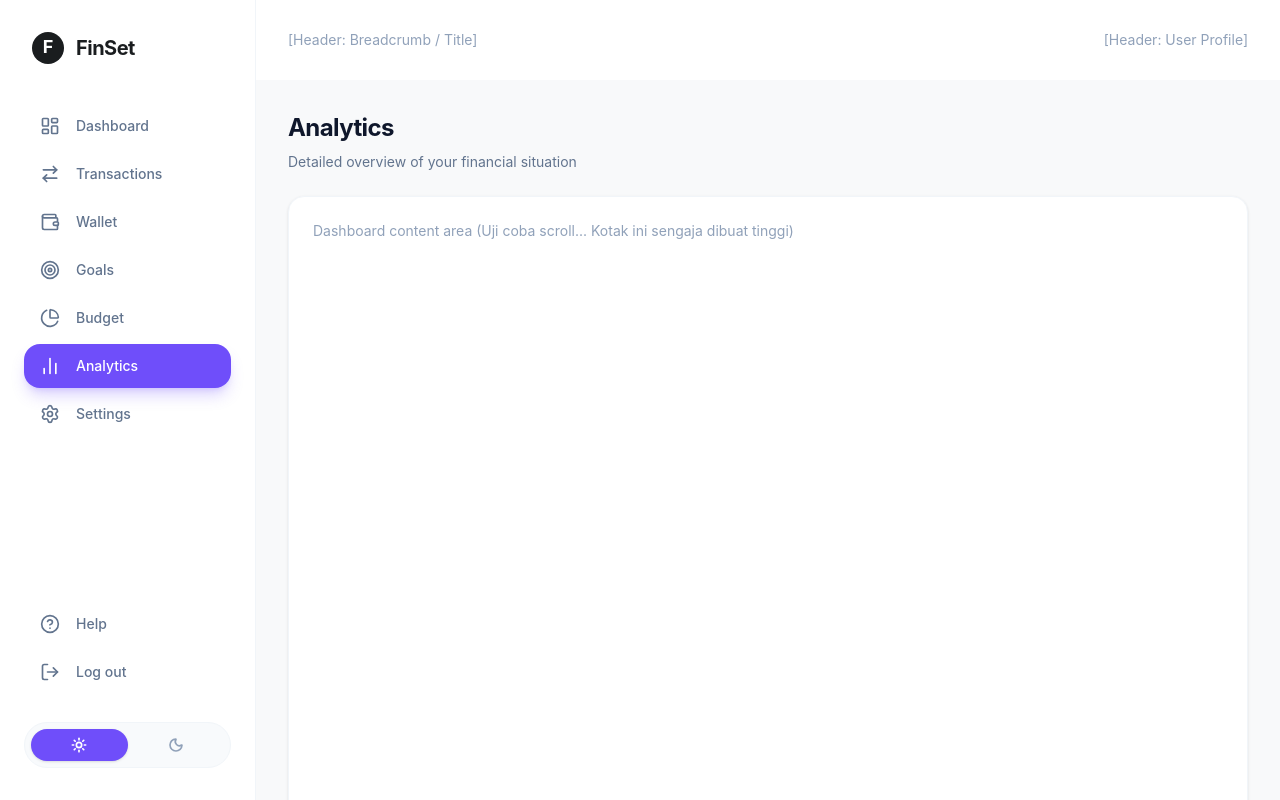
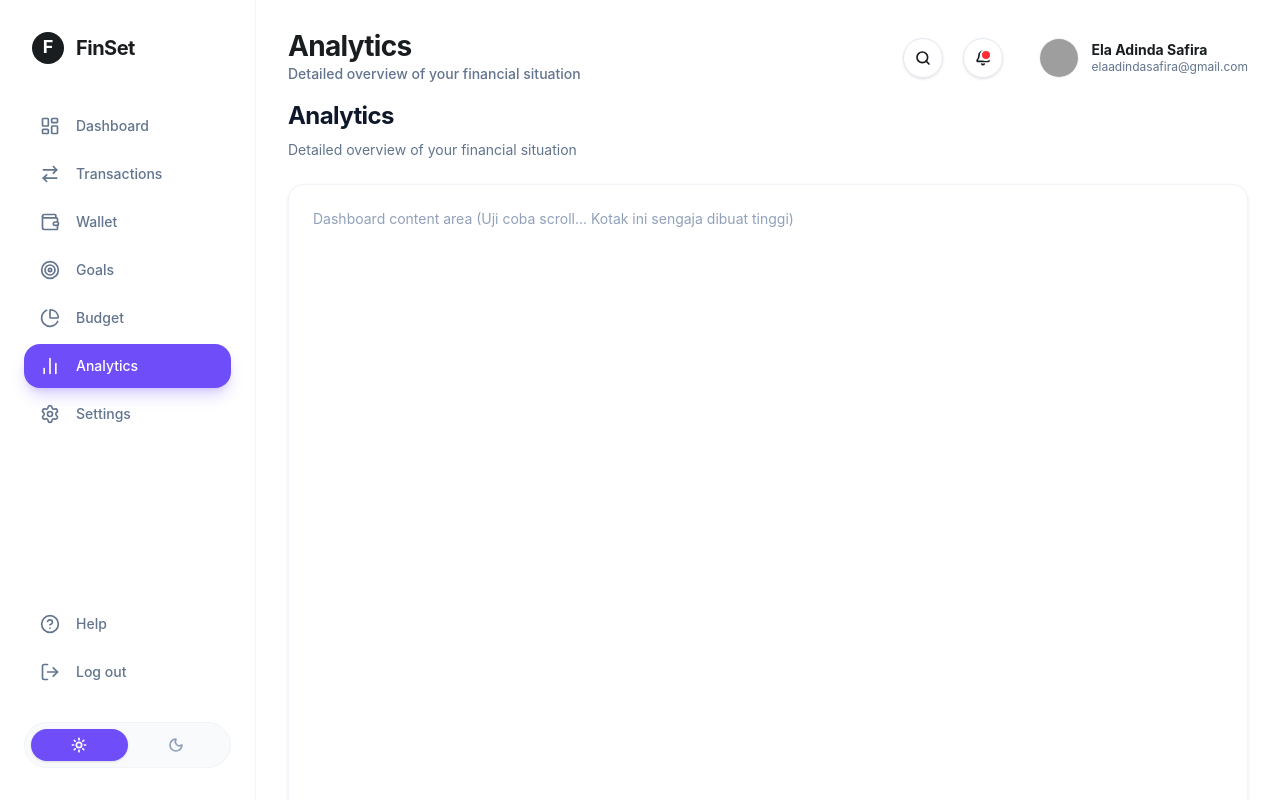
Before and after one commit to achraflyy48/FINSET-APP, a Vue app: page / in a window 1280 px wide. Built offline with nearby package versions, Linux system fonts and the light colour scheme; grey boxes are pictures that could not be loaded.

Commit message:
feat: add HeaderBar component for enhanced layout and user profile display

```diff
--- a/src/App.vue
+++ b/src/App.vue
@@ -1,20 +1,17 @@
 <script setup>
 import { RouterView } from 'vue-router'
 import SidebarNav from './components/SidebarNav.vue'
+import HeaderBar from './components/HeaderBar.vue' // 1. Import komponen baru
 </script>
 
 <template>
-  <div class="flex h-screen w-screen overflow-hidden bg-[#F8F9FA] text-[#1A1D1F]">
+  <div class="flex h-screen w-screen overflow-hidden bg-white text-[#1A1D1F]">
     <SidebarNav />
-    <div class="flex-1 h-full flex flex-col overflow-hidden">
-      <header
-        class="h-20 bg-white border-slate-100 flex items-center justify-between px-8 shrink-0"
-      >
-        <div class="text-sm text-slate-400">[Header: Breadcrumb / Title]</div>
-        <div class="text-sm text-slate-400">[Header: User Profile]</div>
-      </header>
 
-      <main class="flex-1 overflow-y-auto p-8">
+    <div class="flex-1 h-full flex flex-col overflow-hidden bg-white">
+      <HeaderBar />
+
+      <main class="flex-1 overflow-y-auto px-8 pb-8">
         <RouterView />
       </main>
     </div>
--- /dev/null
+++ b/src/components/HeaderBar.vue
@@ -0,0 +1,51 @@
+<script setup>
+import { Search, Bell } from 'lucide-vue-next'
+//DATA STATIS / DATA SEMENTARA
+const userProfile = {
+  name: 'Ela Adinda Safira',
+  email: 'elaadindasafira@gmail.com',
+  avatar: 'https://i.pravatar.cc/150?img=47', //FOTO PROFIL SEMENTARA
+}
+</script>
+
+<template>
+  <header class="flex items-center justify-between pt-8 px-8 pb-4 shrink-0">
+    <div>
+      <h1 class="text-[28px] font-bold text-[#1A1D1F] tracking-tight leading-none mb-1">
+        Analytics
+      </h1>
+      <p class="text-sm text-slate-500 font-medium">
+        Detailed overview of your financial situation
+      </p>
+    </div>
+
+    <div class="flex items-center gap-5">
+      <button
+        class="w-10 h-10 rounded-full border border-slate-200 flex items-center justify-center text-[#1A1D1F] hover:bg-slate-50 transition-all shadow-sm"
+      >
+        <Search class="w-4 h-4 stroke-[2.5px]" />
+      </button>
+
+      <button
+        class="relative w-10 h-10 rounded-full border border-slate-200 flex items-center justify-center text-[#1A1D1F] hover:bg-slate-50 transition-all shadow-sm"
+      >
+        <Bell class="w-4 h-4 stroke-[2.5px]" />
+        <span
+          class="absolute top-2.5 right-2.5 w-2 h-2 bg-red-500 rounded-full border-2 border-white box-content"
+        ></span>
+      </button>
+
+      <div class="flex items-center gap-3 pl-2 ml-2 cursor-pointer group">
+        <img
+          :src="userProfile.avatar"
+          alt="User Avatar"
+          class="w-10 h-10 rounded-full object-cover border border-slate-100 group-hover:ring-2 ring-[#6F4EFA] transition-all"
+        />
+        <div class="hidden sm:block text-left">
+          <p class="text-sm font-bold text-[#1A1D1F] leading-none mb-1">{{ userProfile.name }}</p>
+          <p class="text-xs text-slate-500 leading-none">{{ userProfile.email }}</p>
+        </div>
+      </div>
+    </div>
+  </header>
+</template>
```
